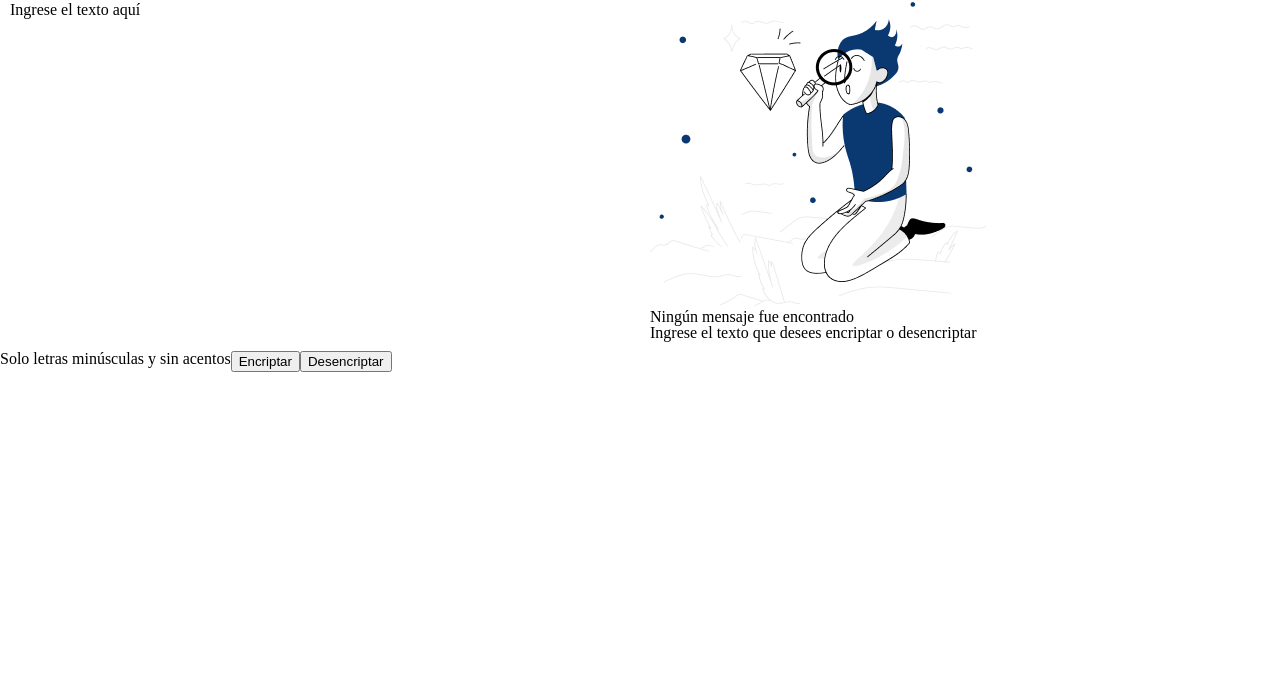
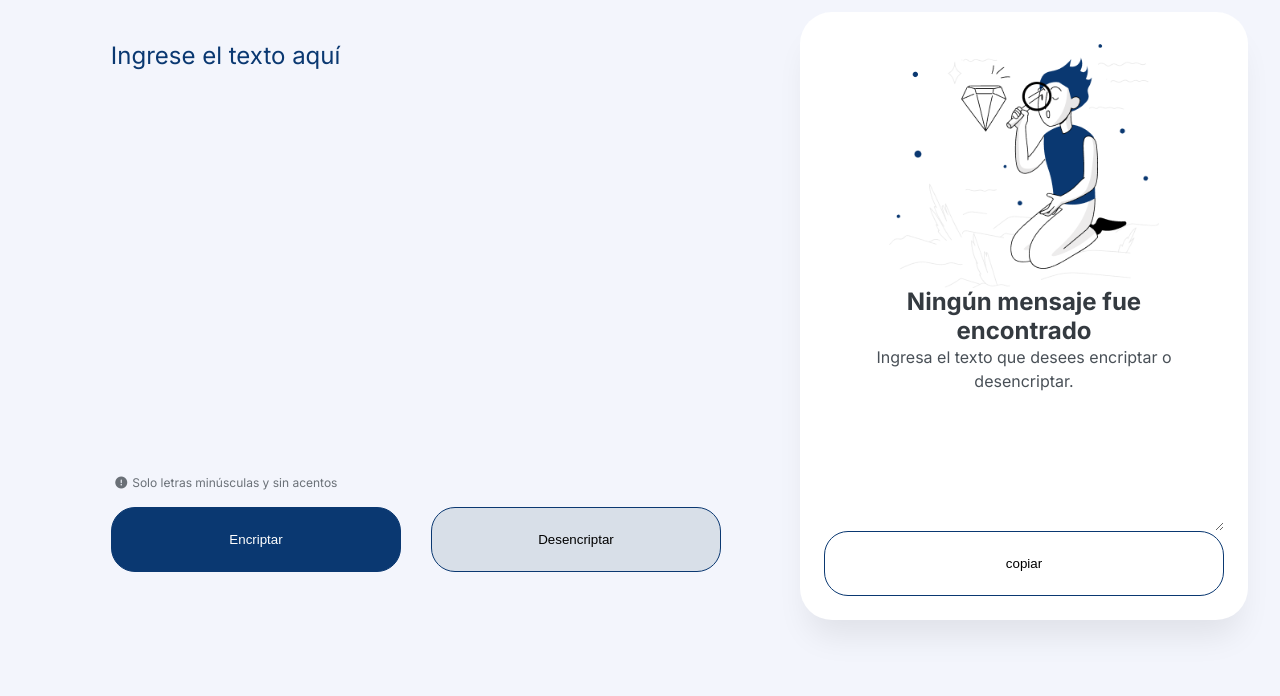
Before and after one commit to estrelicia/encriptador, a plain HTML site: page index.html in a window 1280 px wide. Shown: the part 104-800 px from the top of the page. Drawn offline with Linux system fonts and the light colour scheme.

Commit message:
Estructura y estilos CSS listos

```diff
--- a/assets/estilos.css
+++ b/assets/estilos.css
@@ -1,21 +1,88 @@
+@import url("https://fonts.googleapis.com/css2?family=Inter:wght@200;400;700&display=swap");
+
 /* http://meyerweb.com/eric/tools/css/reset/
    v2.0 | 20110126
    License: none (public domain)
 */
-
-html, body, div, span, applet, object, iframe,
-h1, h2, h3, h4, h5, h6, p, blockquote, pre,
-a, abbr, acronym, address, big, cite, code,
-del, dfn, img, ins, kbd, q, s, samp,
-small, strike, sub, sup, tt, var,
-b, u, i, center,
-dl, dt, dd, ol, ul, li,
-fieldset, form, label, legend,
-table, caption, tbody, tfoot, thead, tr, th, td,
-article, aside, canvas, details, embed,
-figure, figcaption, footer, header, hgroup,
-menu, nav, output, ruby, section, summary,
-time, mark, audio, video {
+html,
+body,
+div,
+span,
+applet,
+object,
+iframe,
+h1,
+h2,
+h3,
+h4,
+h5,
+h6,
+p,
+blockquote,
+pre,
+a,
+abbr,
+acronym,
+address,
+big,
+cite,
+code,
+del,
+dfn,
+img,
+ins,
+kbd,
+q,
+s,
+samp,
+small,
+strike,
+sub,
+sup,
+tt,
+var,
+b,
+u,
+i,
+center,
+dl,
+dt,
+dd,
+ol,
+ul,
+li,
+fieldset,
+form,
+label,
+legend,
+table,
+caption,
+tbody,
+tfoot,
+thead,
+tr,
+th,
+td,
+article,
+aside,
+canvas,
+details,
+embed,
+figure,
+figcaption,
+footer,
+header,
+hgroup,
+menu,
+nav,
+output,
+ruby,
+section,
+summary,
+time,
+mark,
+audio,
+video {
   margin: 0;
   padding: 0;
   border: 0;
@@ -24,22 +91,36 @@ time, mark, audio, video {
   vertical-align: baseline;
 }
 /* HTML5 display-role reset for older browsers */
-article, aside, details, figcaption, figure,
-footer, header, hgroup, menu, nav, section {
+article,
+aside,
+details,
+figcaption,
+figure,
+footer,
+header,
+hgroup,
+menu,
+nav,
+section {
   display: block;
 }
 body {
   line-height: 1;
+  background-color: #f3f5fc;
 }
-ol, ul {
+ol,
+ul {
   list-style: none;
 }
-blockquote, q {
+blockquote,
+q {
   quotes: none;
 }
-blockquote:before, blockquote:after,
-q:before, q:after {
-	content: '';
+blockquote:before,
+blockquote:after,
+q:before,
+q:after {
+  content: "";
   content: none;
 }
 table {
@@ -47,13 +128,138 @@ table {
   border-spacing: 0;
 }
 body {
+  font-family: "Inter", sans-serif;
   width: 100%;
 }
-.seccion {
+header.seccion {
+   margin-top:2%;
+   padding-left: 5%;
+}
+main.seccion {
   display: flex;
-    align-content: center;
+  justify-content: center;
+}
+.logo {
+  width: 120px;
 }
 .columna {
   width: 50%;
   padding: 10px;
+  display: flex;
+  flex-direction: column;
+  justify-content: space-between;
 }
+.izquierda {
+  padding: 5%;
+  height: 65vh;
+}
+.rectangulo {
+  width: 400px;
+  height: 70vh;
+  margin-top: 40px;
+  padding: 24px;
+  background: #ffffff;
+  box-shadow: 0px 24px 32px -8px rgba(0, 0, 0, 0.08);
+  border-radius: 32px;
+}
+.desencripta {
+  font-style: normal;
+  font-weight: 400;
+  font-size: 24px;
+  line-height: 150%;
+  color: #495057;
+  border: none;
+}
+.desencripta:focus {
+  outline: none;
+}
+.encripta {
+  font-style: normal;
+  font-weight: 400;
+  font-size: 24px;
+  line-height: 150%;
+  color: #0A3871;
+  background-color: #f3f5fc;
+  border: none;
+  margin-left:2%;
+}
+::placeholder {
+  font-family: "Inter", sans-serif;
+  color: #0A3871;
+}
+.encripta:focus {
+	outline: none;
+}
+.btn-copiar {
+  padding: 20px;
+  height: 65px;
+  width: 100%;
+  border: 1px solid #0a3871;
+  border-radius: 24px;
+  background-color: #ffffff;
+}
+.btn-encriptar {
+  padding: 20px;
+  height: 65px;
+  width: 100%;
+  border: 1px solid #0a3871;
+  border-radius: 24px;
+  background-color: #0a3871;
+  color: #ffffff;
+  margin: 0 15px 0 15px;
+}
+.btn-desencriptar {
+  padding: 20px;
+  height: 65px;
+  width: 100%;
+  border: 1px solid #0a3871;
+  border-radius: 24px;
+  background-color: #D8DFE8;
+  margin: 0 15px 0 15px;
+}
+.botones {
+  display: flex;
+}
+.aviso {
+	font-family: 'Inter';
+	font-style: normal;
+	font-weight: 400;
+	font-size: 12px;
+	line-height: 150%;
+	color: #495057;
+	opacity: 0.8;
+	margin-left:3%;
+	margin-bottom: 15px;
+}
+.aviso::before {
+	font: var(--fa-font-solid);
+	content: "\f06a";
+	margin-right: 5px;
+}
+.inactivo {
+  display: flex;
+  flex-direction: column;
+  align-items: center;
+  padding:2% 5%;
+}
+.allurakid {
+	width: 75%;
+}
+.titular {
+font-family: 'Inter';
+font-style: normal;
+font-weight: 700;
+font-size: 24px;
+line-height: 120%;
+text-align: center;
+color: #343A40;
+}
+.parrafo {
+	font-family: 'Inter';
+font-style: normal;
+font-weight: 400;
+font-size: 16px;
+line-height: 150%;
+text-align: center;
+color: #495057;
+}
--- a/index.html
+++ b/index.html
@@ -7,26 +7,42 @@
     <meta name="viewport" content="width=device-width, initial-scale=1.0">
     <title>Desafio Integrador</title>
     <link rel="stylesheet" href="./assets/estilos.css">
+    <link rel="stylesheet" href="https://cdnjs.cloudflare.com/ajax/libs/font-awesome/6.4.0/css/all.min.css"
+        integrity="sha512-iecdLmaskl7CVkqkXNQ/ZH/XLlvWZOJyj7Yy7tcenmpD1ypASozpmT/E0iPtmFIB46ZmdtAc9eNBvH0H/ZpiBw=="
+        crossorigin="anonymous" referrerpolicy="no-referrer" />
 </head>
 
 <body>
     <header class="seccion">
-        <img src="./assets/Logo@2x.png" alt="Logo de Allura">
+        <img src="./assets/Logo@2x.png" class="logo" alt="Logo de Allura">
     </header>
     <main class="seccion">
-        <section class="columna">
-            <h1>Ingrese el texto aquí</h1>
+        <section class="columna izquierda">
+            <div>
+                <textarea class="encripta" name="texto" id="texto" cols="72" rows="12"
+                    placeholder="Ingrese el texto aquí"></textarea>
+            </div>
+            <div>
+                <p class="aviso">Solo letras minúsculas y sin acentos</p>
+                <div class="botones">
+                    <button class="btn-encriptar">Encriptar</button>
+                    <button class="btn-desencriptar">Desencriptar</button>
+                </div>
+            </div>
         </section>
-        <section class="columna">
-            <img src="./assets/Muñeco.png" alt="Muñeco de Allura">
-            <h2>Ningún mensaje fue encontrado</h2>
-            <p>Ingrese el texto que desees encriptar o desencriptar</p>
+        <section class="columna rectangulo">
+            <div class="inactivo">
+                <img class="allurakid" src="./assets/Muñeco.png" alt="Muñeco de Allura">
+                <p class="titular">Ningún mensaje fue encontrado</p>
+                <p class="parrafo">Ingresa el texto que desees encriptar o desencriptar.</p>
+            </div>
+            <textarea class="desencripta" name="texto" id="texto" cols="30" rows="10"></textarea>
+            <div>
+                <button class="btn-copiar">copiar</button>
+            </div>
         </section>
     </main>
     <footer class="seccion">
-        <p>Solo letras minúsculas y sin acentos</p>
-        <button>Encriptar</button>
-        <button>Desencriptar</button>
     </footer>
 </body>
 
```
Lines whose indentation alone changed are shown as unchanged.
